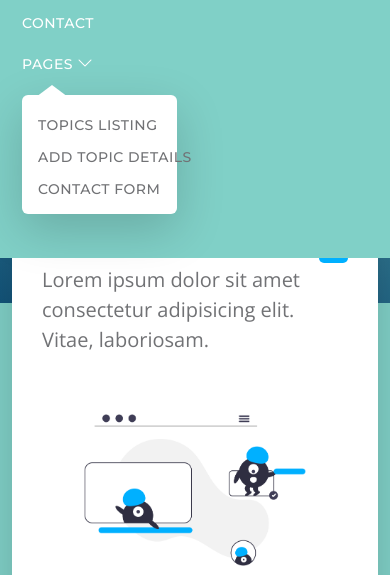
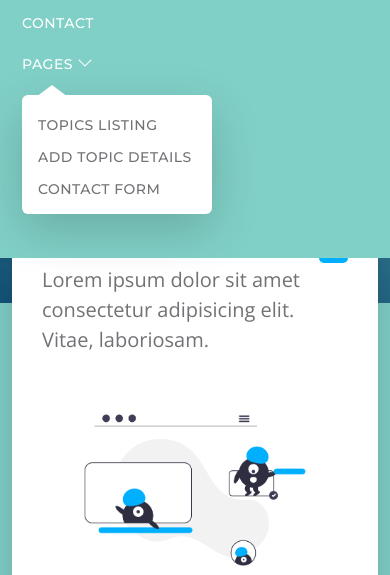
Before and after one commit to Dishika18/InsightSync, a website: page index.html in a window 390 px wide. Both pictures are taken after a click on the button "Toggle navigation". Shown: the part 269-844 px from the top of the page. Drawn offline with nearby package versions, Linux system fonts and the light colour scheme.

Commit message:
Increase width of menu

```diff
--- a/css/style.css
+++ b/css/style.css
@@ -1256,7 +1256,7 @@ blockquote {
     left: 10px;
     opacity: 1;
     pointer-events: auto;
-    max-width: 155px;
+    max-width: 190px;
     margin-top: 10px;
     margin-bottom: 15px;
   }
```
